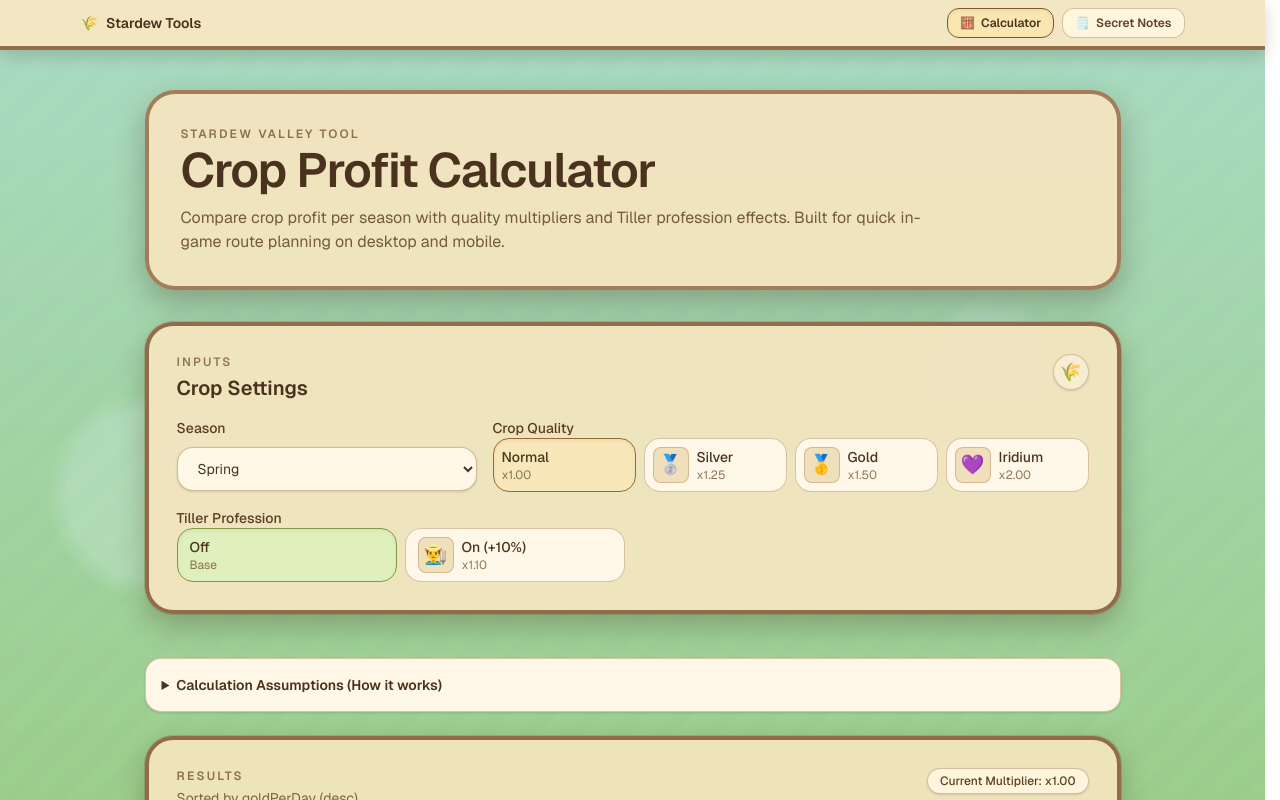
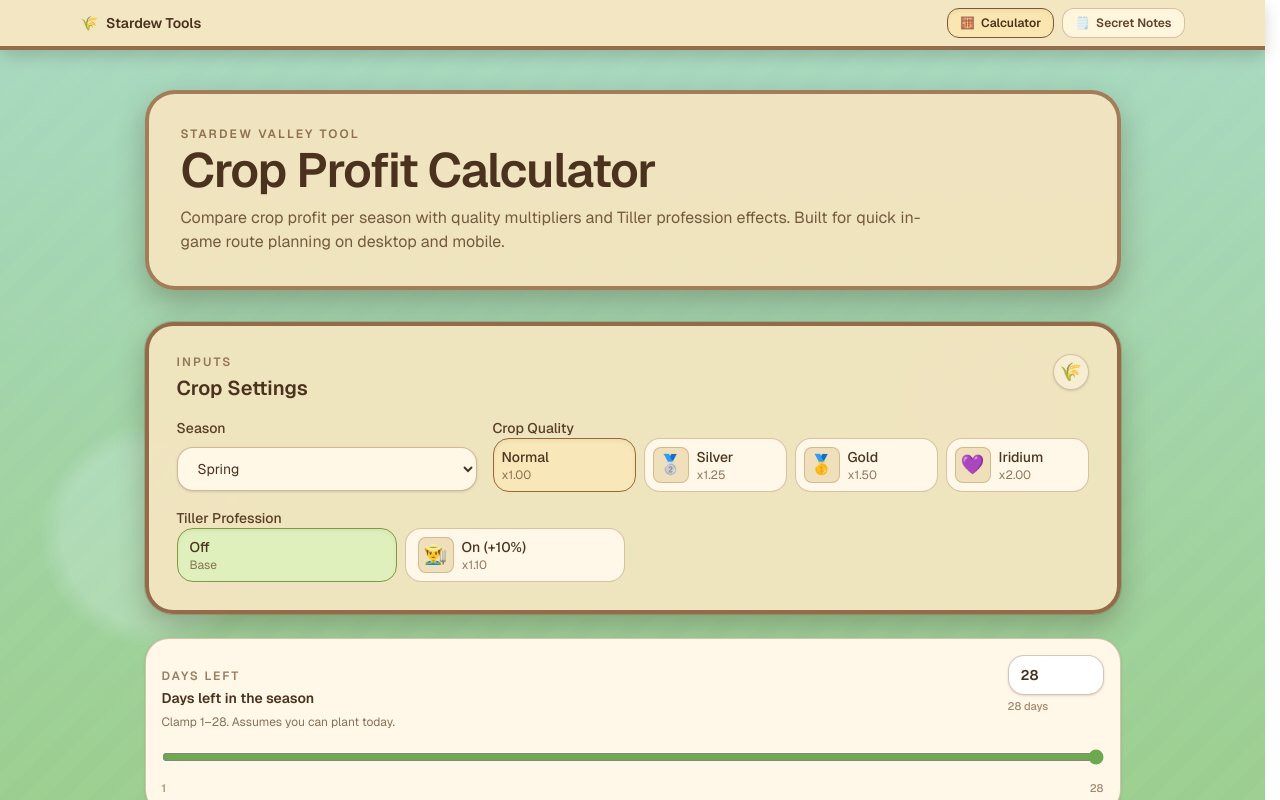
Before and after one commit to yuzhoudabaozhayujiamigou-cloud/stardew-tools, a Next.js app in the folder stardew-tools/: page /calculator in a window 1280 px wide. Shown: the top 800 px of the page. Built offline with nearby package versions, Linux system fonts and the light colour scheme.

Commit message:
feat: add daysLeft controls and query-driven calculator filtering

```diff
--- a/stardew-tools/src/components/CalculatorClient.tsx
+++ b/stardew-tools/src/components/CalculatorClient.tsx
@@ -1,16 +1,32 @@
 "use client";
 
-import { useMemo, useState } from "react";
+import { useEffect, useMemo, useState } from "react";
 
 import { InputForm, type InputFormValue } from "@/components/InputForm";
+import { DaysLeftInput } from "@/components/calculator/DaysLeftInput";
 import { ResultTable } from "@/components/calculator/ResultTable";
-import { calculateSeasonProfit, type Crop, type ProfitResult, type Season } from "@/lib/calculateProfit";
+import { calculateSeasonProfit, clampSeasonDays, type Crop, type ProfitResult, type Season } from "@/lib/calculateProfit";
 
 export function CalculatorClient(props: {
   crops: Crop[];
   initialSeason: Season;
   initialResults: ProfitResult[];
 }) {
+  const [daysLeft, setDaysLeft] = useState<number>(28);
+
+  useEffect(() => {
+    try {
+      const params = new URLSearchParams(window.location.search);
+      const raw = params.get("daysLeft");
+      if (!raw) return;
+      const parsed = Number.parseInt(raw, 10);
+      if (!Number.isFinite(parsed)) return;
+      setDaysLeft(clampSeasonDays(parsed));
+    } catch {
+      // ignore
+    }
+  }, []);
+
   const [formValue, setFormValue] = useState<InputFormValue>({
     season: props.initialSeason,
     quality: "normal",
@@ -23,16 +39,18 @@ export function CalculatorClient(props: {
       .map((c) =>
         calculateSeasonProfit({
           crop: c,
+          seasonDays: daysLeft,
           quality: formValue.quality,
           hasTiller: formValue.hasTiller,
         }),
       )
       .sort((a, b) => b.goldPerDay - a.goldPerDay);
-  }, [formValue.hasTiller, formValue.quality, formValue.season, props.crops]);
+  }, [daysLeft, formValue.hasTiller, formValue.quality, formValue.season, props.crops]);
 
   return (
     <>
       <InputForm value={formValue} onChange={setFormValue} />
+      <DaysLeftInput value={daysLeft} onChange={setDaysLeft} />
       <details className="mt-5 cursor-pointer rounded-2xl border border-[#b88b63]/50 bg-[#fff8e8] p-4 text-sm text-[#5f4228]/90 shadow-sm">
         <summary className="font-semibold text-[#4a321e]">
           Calculation Assumptions (How it works)
--- /dev/null
+++ b/stardew-tools/src/components/calculator/DaysLeftInput.tsx
@@ -0,0 +1,93 @@
+"use client";
+
+import { useEffect, useMemo, useState } from "react";
+
+function clampInt(value: number, min: number, max: number) {
+  return Math.max(min, Math.min(max, value));
+}
+
+function parseIntSafe(value: string) {
+  const n = Number.parseInt(value, 10);
+  return Number.isFinite(n) ? n : null;
+}
+
+export function DaysLeftInput(props: {
+  value: number;
+  onChange: (next: number) => void;
+  min?: number;
+  max?: number;
+}) {
+  const min = props.min ?? 1;
+  const max = props.max ?? 28;
+
+  const [text, setText] = useState<string>(String(props.value));
+
+  useEffect(() => {
+    setText(String(props.value));
+  }, [props.value]);
+
+  const helper = useMemo(() => {
+    return `Clamp ${min}–${max}. Assumes you can plant today.`;
+  }, [max, min]);
+
+  return (
+    <div className="rounded-3xl border border-[#8a5b3a]/35 bg-[#fff8e8] p-4 shadow-sm">
+      <div className="flex flex-wrap items-baseline justify-between gap-3">
+        <div>
+          <div className="text-xs font-semibold uppercase tracking-[0.16em] text-[#6f4b2a]/70">
+            Days Left
+          </div>
+          <div className="mt-1 text-sm font-semibold text-[#4a321e]">
+            Days left in the season
+          </div>
+          <div className="mt-1 text-xs leading-5 text-[#5f4228]/75">{helper}</div>
+        </div>
+
+        <label className="grid gap-1 text-xs font-semibold text-[#6f4b2a]/80">
+          <span className="sr-only">Days left in the season</span>
+          <input
+            inputMode="numeric"
+            pattern="[0-9]*"
+            className="h-10 w-24 rounded-2xl border border-[#8a5b3a]/35 bg-white px-3 text-sm font-semibold text-[#4a321e] shadow-sm focus:border-[#7c4d2e]/70 focus:outline-none"
+            value={text}
+            onChange={(e) => {
+              const nextText = e.target.value;
+              setText(nextText);
+              const parsed = parseIntSafe(nextText);
+              if (parsed === null) return;
+              props.onChange(clampInt(parsed, min, max));
+            }}
+            onBlur={() => {
+              const parsed = parseIntSafe(text);
+              const next = clampInt(parsed ?? props.value, min, max);
+              setText(String(next));
+              props.onChange(next);
+            }}
+            aria-label="Days left in the season"
+          />
+          <span className="text-[11px] font-medium text-[#6f4b2a]/65">{props.value} days</span>
+        </label>
+      </div>
+
+      <div className="mt-4">
+        <input
+          type="range"
+          min={min}
+          max={max}
+          value={props.value}
+          onChange={(e) => {
+            const parsed = parseIntSafe(e.target.value);
+            if (parsed === null) return;
+            props.onChange(clampInt(parsed, min, max));
+          }}
+          className="w-full accent-[#6ea84f]"
+          aria-label="Days left slider"
+        />
+        <div className="mt-2 flex justify-between text-[11px] font-medium text-[#6f4b2a]/65">
+          <span>{min}</span>
+          <span>{max}</span>
+        </div>
+      </div>
+    </div>
+  );
+}
--- a/stardew-tools/src/lib/calculateProfit.ts
+++ b/stardew-tools/src/lib/calculateProfit.ts
@@ -38,6 +38,10 @@ export type ProfitInput = {
   hasTiller?: boolean;
 };
 
+export function clampSeasonDays(value: number, min = 1, max = 28) {
+  return Math.max(min, Math.min(max, Math.trunc(value)));
+}
+
 export type ProfitResult = {
   cropId: string;
   cropName: string;
@@ -48,7 +52,7 @@ export type ProfitResult = {
 };
 
 export function calculateSeasonProfit(input: ProfitInput): ProfitResult {
-  const seasonDays = input.seasonDays ?? 28;
+  const seasonDays = clampSeasonDays(input.seasonDays ?? 28);
   const quality = input.quality ?? "normal";
   const hasTiller = input.hasTiller ?? false;
   const { crop } = input;
```
